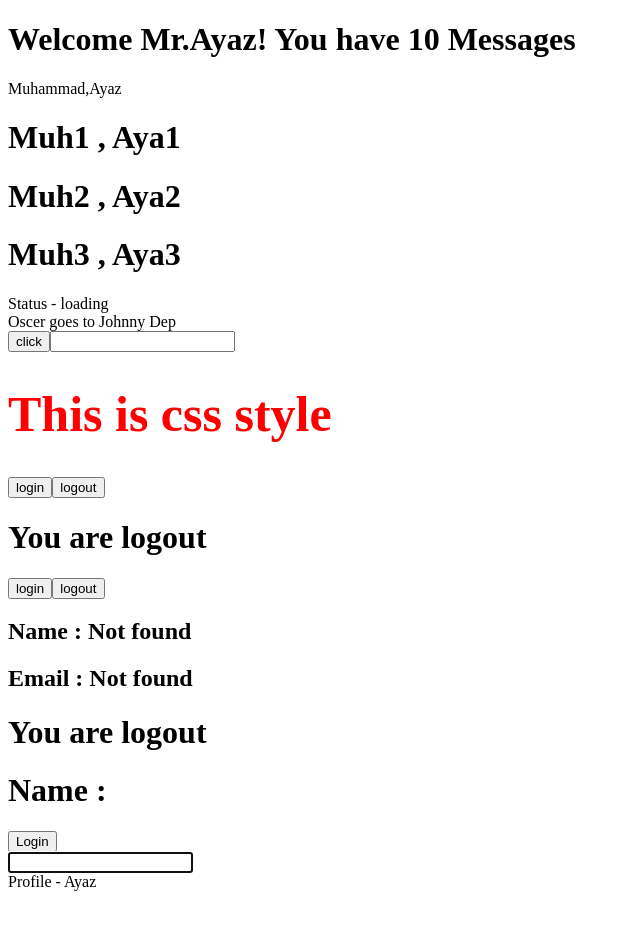
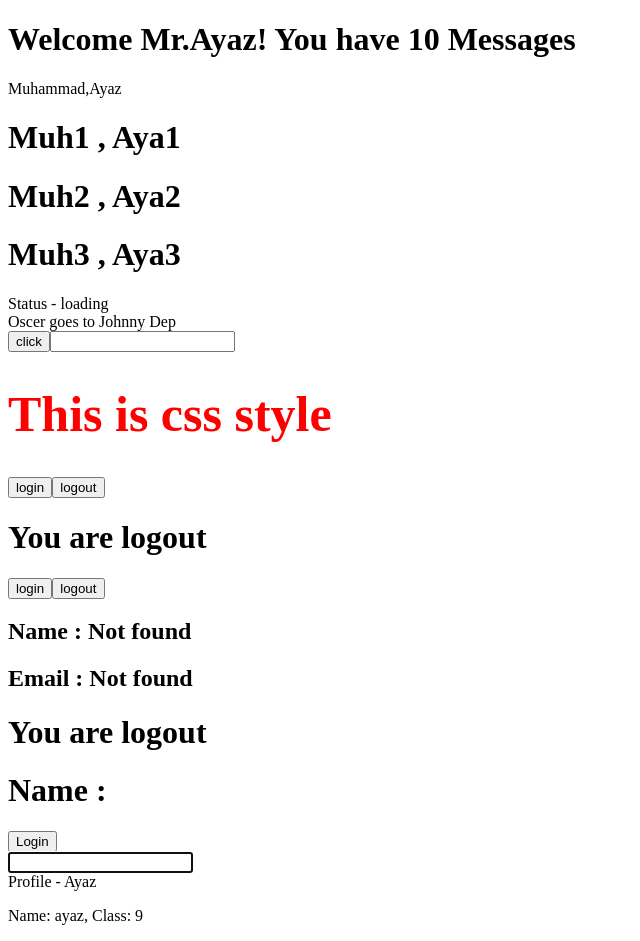
Before and after one commit to muhammadayaz77/TypeScript, a React (Vite) app in the folder React Typescript/React-Typescript/: page / in a window 1280 px wide. Shown: the top 941 px of the page, without its empty margins (0-640 px from the left). Before the commit the page ends 899 px from the top, so only its background shows below. Built offline with nearby package versions, Linux system fonts and the light colour scheme.

Commit message:
add List component for dynamic item rendering; update App to include List with sample data

```diff
--- a/React Typescript/React-Typescript/src/App.tsx
+++ b/React Typescript/React-Typescript/src/App.tsx
@@ -3,6 +3,7 @@
 import DomRef from "./components/Tut16/DomRef"
 import Private from "./components/Tut18/Private"
 import Profile from "./components/Tut18/Profile"
+import List from "./components/Tut19/List"
 import Greet from "./components/Tut3/Greet"
 import Person from "./components/Tut4/Person"
 import PersonList from "./components/Tut4/PersonList"
@@ -60,6 +61,26 @@
       <DomRef />
       {/* Tut - =====(18)===== */}
       <Private isLoggedIn={true} Component={Profile}  />
+      {/* Tut - =====(19)===== */}
+      {/* <List list={['ayaz','khan']} />
+      <List list={[1,2]} /> */}
+      <List
+  list={[
+    {
+      name: 'ayaz',
+      class: 9,
+    },
+    {
+      name: 'ali',
+      class: 10,
+    },
+  ]}
+  renderItem={(item) => (
+    <p>
+      Name: {item.name}, Class: {item.class}
+    </p>
+  )}
+/>
 
     </div>
   )
--- /dev/null
+++ b/React Typescript/React-Typescript/src/components/Tut19/List.tsx
@@ -0,0 +1,16 @@
+type ListProps<T> = {
+  list: T[];
+  renderItem: (item: T) => React.ReactNode;
+};
+
+const List = <T extends {}>({ list, renderItem }: ListProps<T>) => {
+  return (
+    <div>
+      {list.map((item, index) => (
+        <div key={index}>{renderItem(item)}</div>
+      ))}
+    </div>
+  );
+};
+
+export default List;
```
